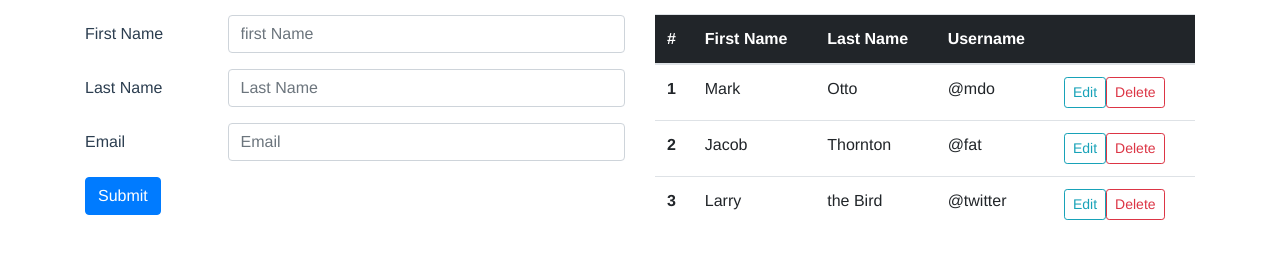
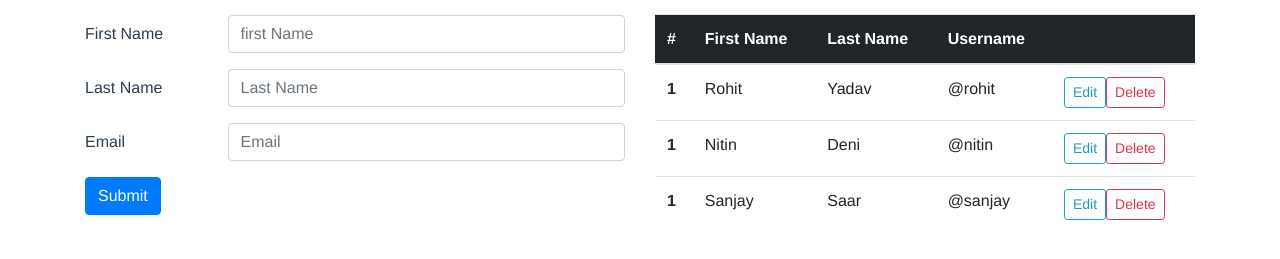
Before and after one commit to 2rohityadav/vuejs_crud, a Vue app: page / in a window 1280 px wide. Shown: the part 219-478 px from the top of the page. Built offline with nearby package versions, Linux system fonts and the light colour scheme.

Commit message:
add props

```diff
--- a/src/components/Hello.vue
+++ b/src/components/Hello.vue
@@ -13,7 +13,7 @@
     <div class="col-lg-6">
       <div class="mr-auto">
         <app-filter></app-filter>
-        <appTable></appTable>
+        <appTable :users="users"></appTable>
       </div>
     </div>
   </div>
@@ -35,7 +35,12 @@ export default {
   name: 'hello',
   data() {
     return {
-      title: 'Vuejs 2.0 - CRUD'
+      title: 'Vuejs 2.0 - CRUD',
+      users: [
+        {firstname: 'Rohit', lastname: 'Yadav', email: '@rohit'},
+        {firstname: 'Nitin', lastname: 'Deni', email: '@nitin'},
+        {firstname: 'Sanjay', lastname: 'Saar', email: '@sanjay'}
+      ]
     }
   }
 }
--- a/src/components/Table.vue
+++ b/src/components/Table.vue
@@ -1,6 +1,5 @@
 <template>
 <div>
-
   <table class="table mt-1h">
     <thead class="thead-inverse">
       <tr>
@@ -12,17 +11,17 @@
       </tr>
     </thead>
     <tbody>
-      <tr>
+      <tr v-for="user in users">
         <th scope="row">1</th>
-        <td>Mark</td>
-        <td>Otto</td>
-        <td>@mdo</td>
+        <td>{{ user.firstname }}</td>
+        <td>{{ user.lastname }}</td>
+        <td>{{ user.email }}</td>
         <td>
           <button type="button" class="btn btn-outline-info btn-sm">Edit</button>
           <button type="button" class="btn btn-outline-danger btn-sm">Delete</button>
         </td>
       </tr>
-      <tr>
+      <!-- <tr>
         <th scope="row">2</th>
         <td>Jacob</td>
         <td>Thornton</td>
@@ -41,14 +40,17 @@
           <button type="button" class="btn btn-outline-info btn-sm">Edit</button>
           <button type="button" class="btn btn-outline-danger btn-sm">Delete</button>
         </td>
-      </tr>
+      </tr> -->
     </tbody>
   </table>
 
 </div>
 </template>
+<script>
 
-<script>
+export default {
+  props: ['users']
+}
 
 </script>
 
```
